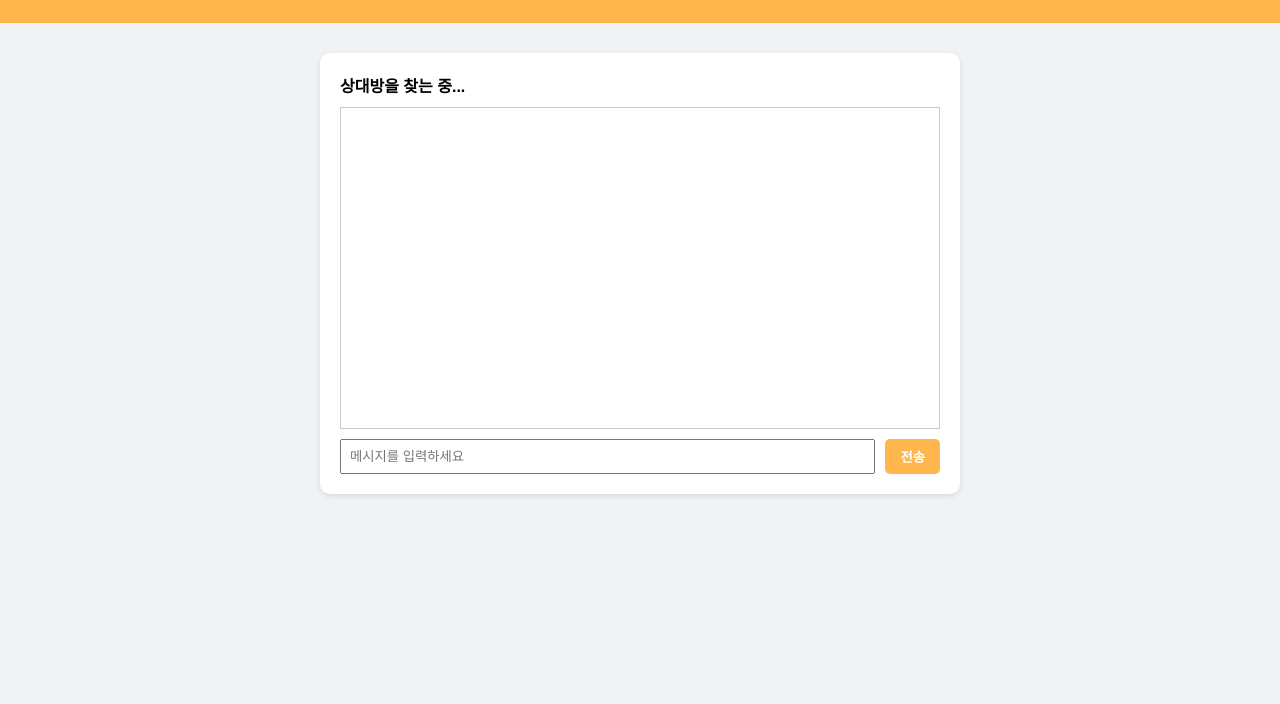
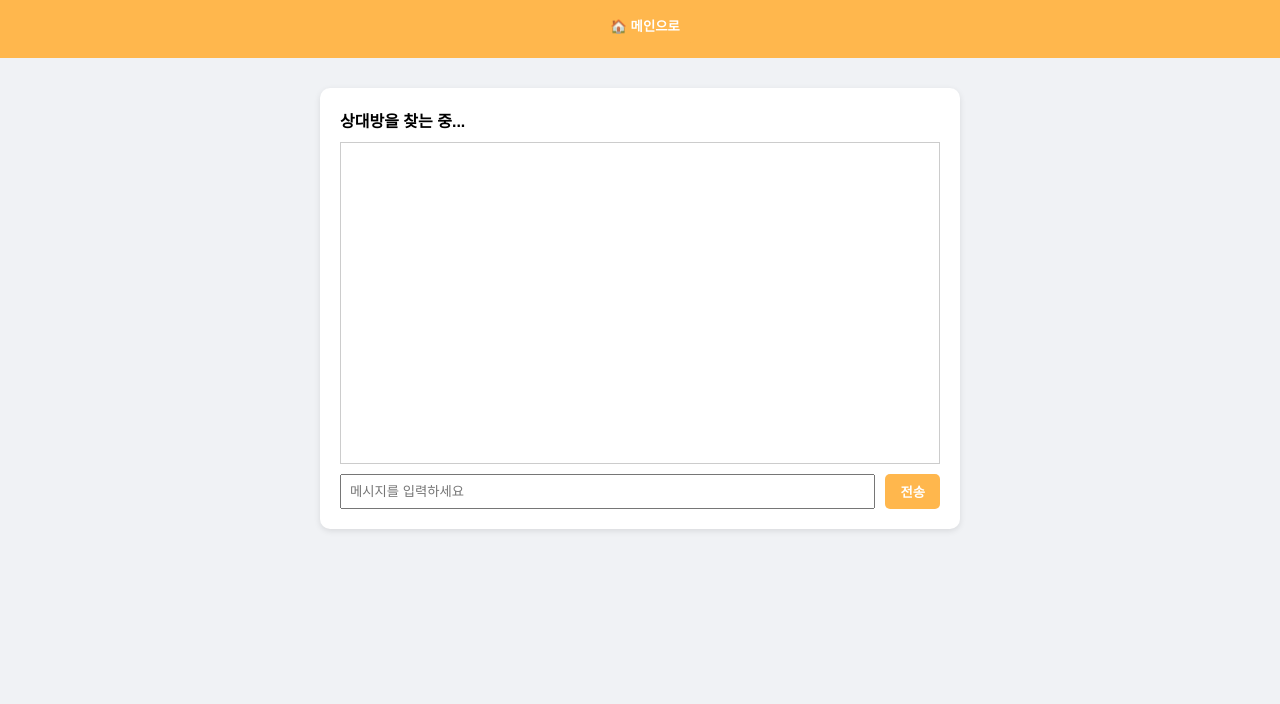
Before and after one commit to thindan990/school_free_time, a website: page chat/index.html in a window 1280 px wide. Shown: the part 96-800 px from the top of the page. Drawn offline with nearby package versions, Linux system fonts and the light colour scheme; no server answers.

Commit message:
chat ui improve
go main button

```diff
--- a/chat/index.html
+++ b/chat/index.html
@@ -8,6 +8,8 @@
 <body>
   <header>
     <h1>랜덤 채팅</h1>
+    <!-- 메인 페이지로 돌아가는 버튼 -->
+    <button id="home-btn">🏠 메인으로</button>
   </header>
 
   <section id="chat-container">
--- a/chat/index.js
+++ b/chat/index.js
@@ -35,3 +35,8 @@ document.getElementById('send-btn').addEventListener('click', () => {
         document.getElementById('message-input').value = "";
     }
 });
+
+// 메인 페이지로 이동 버튼
+document.getElementById('home-btn').addEventListener('click', () => {
+    window.location.href = "/";
+});
--- a/chat/style.css
+++ b/chat/style.css
@@ -69,3 +69,13 @@ header {
   cursor: pointer;
   border-radius: 5px;
 }
+#home-btn {
+  background-color: #ffb74d;
+  border: none;
+  padding: 8px 15px;
+  color: white;
+  font-weight: bold;
+  cursor: pointer;
+  border-radius: 5px;
+  margin-left: 10px;
+}
```
